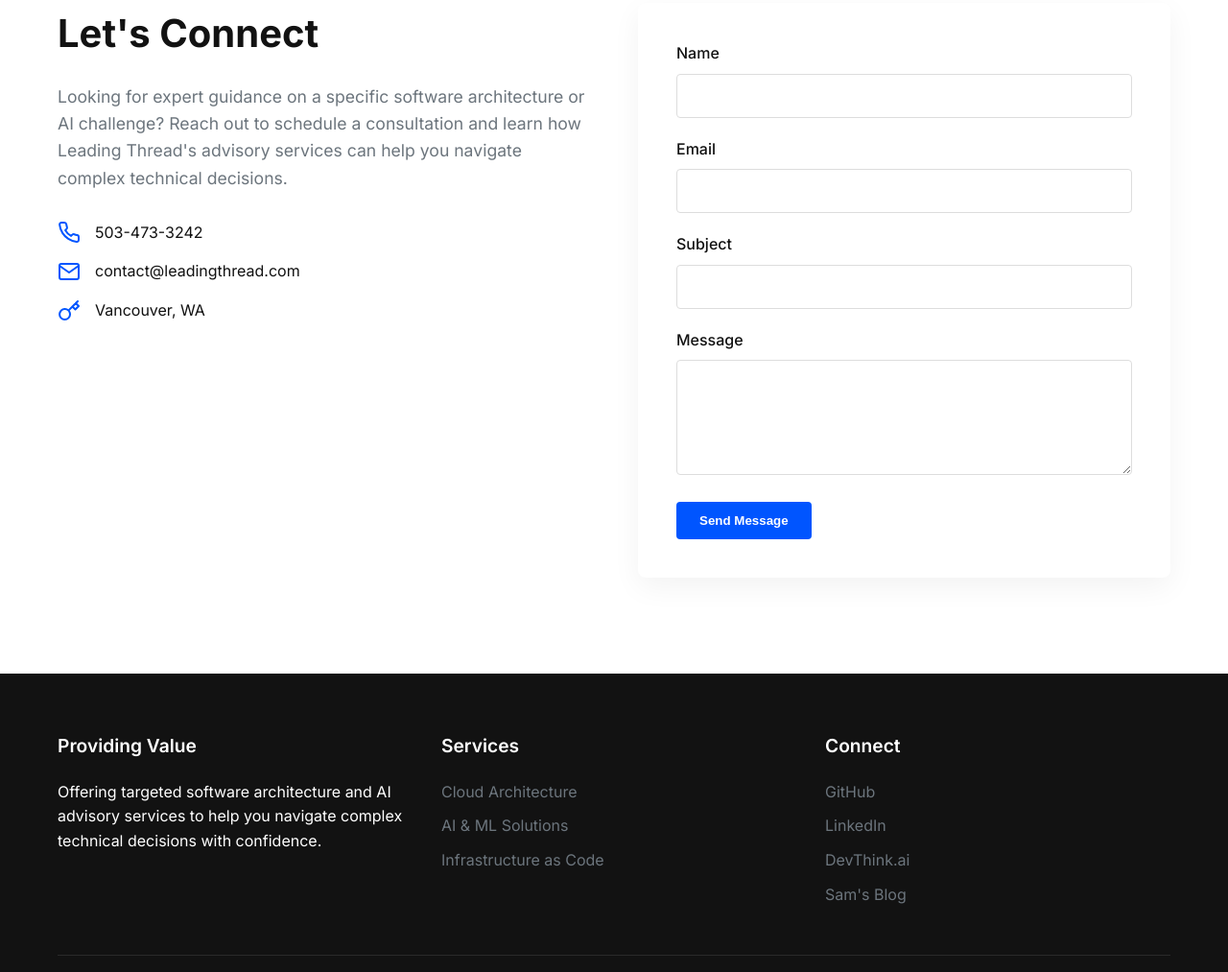
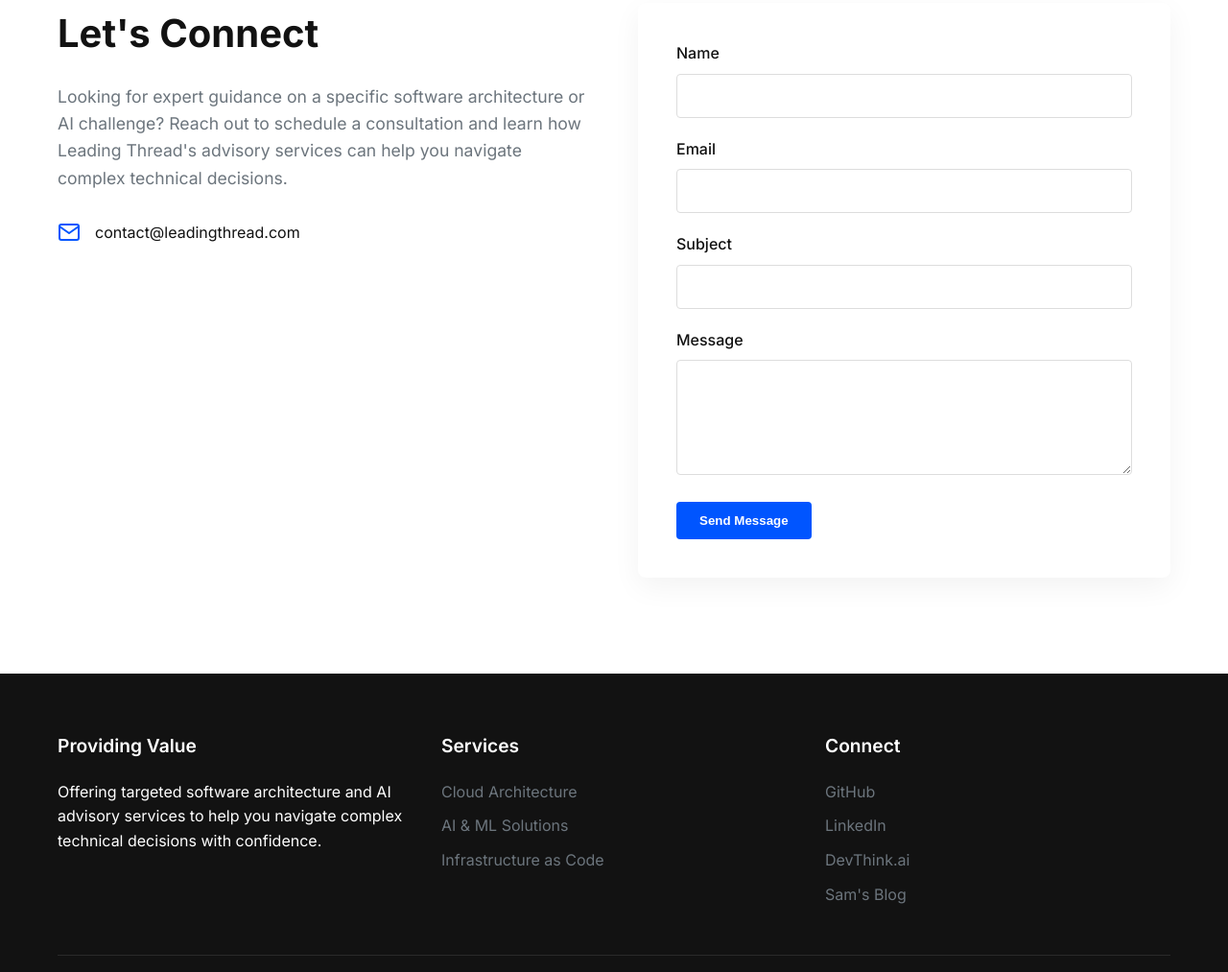
Before and after one commit to Leading-Thread/Leading-Thread.github.io, a plain HTML site: page index.html in a window 1280 px wide. Shown: the part 2470-3483 px from the top of the page at 96% size. Drawn offline with Linux system fonts and the light colour scheme.

Commit message:
Update index.html

```diff
--- a/index.html
+++ b/index.html
@@ -566,22 +566,10 @@
                     <div class="contact-details">
                         <div class="contact-item">
                             <svg xmlns="http://www.w3.org/2000/svg" width="24" height="24" viewBox="0 0 24 24" fill="none" stroke="currentColor" stroke-width="2" stroke-linecap="round" stroke-linejoin="round">
-                                <path d="M22 16.92v3a2 2 0 0 1-2.18 2 19.79 19.79 0 0 1-8.63-3.07 19.5 19.5 0 0 1-6-6 19.79 19.79 0 0 1-3.07-8.67A2 2 0 0 1 4.11 2h3a2 2 0 0 1 2 1.72 12.84 12.84 0 0 0 .7 2.81 2 2 0 0 1-.45 2.11L8.09 9.91a16 16 0 0 0 6 6l1.27-1.27a2 2 0 0 1 2.11-.45 12.84 12.84 0 0 0 2.81.7A2 2 0 0 1 22 16.92z"></path>
-                            </svg>
-                            <span>503-473-3242</span>
-                        </div>
-                        <div class="contact-item">
-                            <svg xmlns="http://www.w3.org/2000/svg" width="24" height="24" viewBox="0 0 24 24" fill="none" stroke="currentColor" stroke-width="2" stroke-linecap="round" stroke-linejoin="round">
                                 <path d="M4 4h16c1.1 0 2 .9 2 2v12c0 1.1-.9 2-2 2H4c-1.1 0-2-.9-2-2V6c0-1.1.9-2 2-2z"></path>
                                 <polyline points="22,6 12,13 2,6"></polyline>
                             </svg>
                             <span>contact@leadingthread.com</span>
-                        </div>
-                        <div class="contact-item">
-                            <svg xmlns="http://www.w3.org/2000/svg" width="24" height="24" viewBox="0 0 24 24" fill="none" stroke="currentColor" stroke-width="2" stroke-linecap="round" stroke-linejoin="round">
-                                <path d="M21 2l-2 2m-7.61 7.61a5.5 5.5 0 1 1-7.778 7.778 5.5 5.5 0 0 1 7.777-7.777zm0 0L15.5 7.5m0 0l3 3L22 7l-3-3m-3.5 3.5L19 4"></path>
-                            </svg>
-                            <span>Vancouver, WA</span>
                         </div>
                     </div>
                 </div>
```
